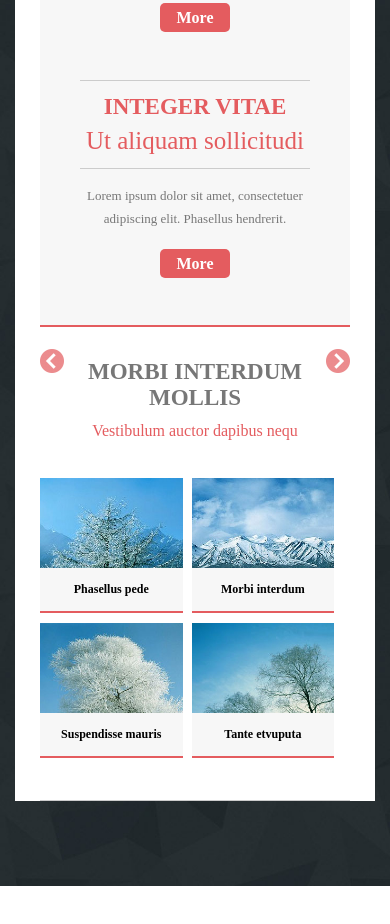
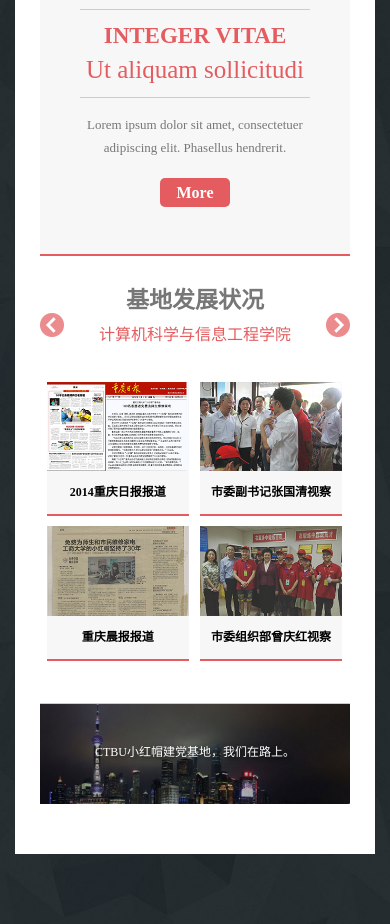
Before and after one commit to saralavigne6/RedHad, a plain HTML site: page index.html in a window 390 px wide. Shown: the part 926-1850 px from the top of the page. Before the commit the page ends 1812 px from the top, so only its background shows below. Drawn offline with Linux system fonts and the light colour scheme; files whose address does not match are found by name.

Commit message:
首页差底部

```diff
--- a/css/style.css
+++ b/css/style.css
@@ -9,7 +9,8 @@ html, body{
 }
 
 .mother-grid {
-    padding: 85px 0px;
+    /*padding: 85px 0px;*/
+    padding: 20px 0px 85px 0px;
     background: url(../images/m-banner.jpg) no-repeat;
     background-size: cover;
     -webkit-background-size:cover;
@@ -28,8 +29,10 @@ html, body{
     background: #e45c5f;
     position: absolute;
     width: 65%;
-    top: 50px;
+    top: 0px;
     left: 18%;
+
+
 }
 span.menu{
     display:none;
@@ -244,6 +247,15 @@ span.ph {
     background-color: #000;
 }
 
+.carousel .item1 {
+    height: 300px;
+    background-color: #000;
+}
+
+.carousel-caption .h1 {
+    margin-top: -110px;
+    font-size: 35px;
+}
 .carousel .item img {
     width: 100%;
 }
@@ -631,25 +643,27 @@ span.line-y {
 
 
 
+
+
 /*--media quries start here--*/
 @media(max-width:1440px){
     .top-strip {
         width: 75%;
-        top: 50px;
+        top: 0px;
         left: 13%;
     }
 }
 @media(max-width:1336px){
     .top-strip {
         width: 80%;
-        top: 50px;
+        top: 0px;
         left: 10%;
     }
 }
 @media(max-width:1280px){
     .top-strip {
         width: 84%;
-        top: 50px;
+        top: 0px;
         left: 8%;
     }
 }
@@ -666,6 +680,15 @@ span.line-y {
         font-size: 18px;
 
     }
+    .carousel .item1 {
+        height: 250px;
+        background-color: #000;
+    }
+
+    .carousel-caption .h1 {
+        margin-top: -100px;
+        font-size: 30px;
+    }
 }
 
 @media(max-width:1024px){
@@ -676,7 +699,8 @@ span.line-y {
         height: 400px;
     }
     .molli-grids {
-        margin: 0px 16px 0px 0px;
+        /*margin: 0px 16px 0px 0px;*/
+        margin: 0px 8.5px 0px 8.5px;
     }
     span.line-x {
         width: 155px;
@@ -698,7 +722,15 @@ span.line-y {
     .carousel-caption p {
         margin-bottom: 110px;
         font-size: 15px;
+    }
+    .carousel .item1 {
+        height: 230px;
+        background-color: #000;
+    }
 
+    .carousel-caption .h1 {
+        margin-top: -86px;
+        font-size: 24px;
     }
 }
 @media(max-width:768px) {
@@ -732,7 +764,7 @@ span.line-y {
         font-size: 30px;
     }
     .title-main {
-        padding: 45px 0px 30px 0px;
+        padding: 68px 0px 18px 0px;
     }
     .title-main a h1 {
         font-size: 30px;
@@ -811,7 +843,8 @@ span.line-y {
         font-size: 30px;
     }
     .molli-grids {
-        margin: 0px 12px 0px 0px;
+        /*margin: 0px 12px 0px 0px;*/
+        margin: 0px 6.3px 0px 6.3px;
     }
     .molli-grids h4 {
         font-size: 15px;
@@ -835,6 +868,15 @@ span.line-y {
         height: 285px;
     }
 
+    .carousel .item1 {
+        height: 200px;
+        background-color: #000;
+    }
+
+    .carousel-caption .h1 {
+        margin-top: -75px;
+        font-size: 21px;
+    }
 }
 
 @media(max-width:640px) {
@@ -889,13 +931,18 @@ span.line-y {
         padding: 2em 0px;
     }
     .molli-grids {
-        margin: 0px 9px 0px 0px;
+        /*margin: 0px 9px 0px 0px;*/
+        margin: 0px 4px 0px 6.5px;
     }
     .molli-grids h4 {
         font-size: 12px;
     }
     .callbacks_nav {
         top: 68%;
+    }
+    .carousel-caption h1 {
+        font-size: 20px;
+
     }
 
 }
@@ -906,6 +953,15 @@ span.line-y {
     .carousel .item {
         height: 265px;
     }
+
+    .carousel .item1 {
+        height: 180px;
+        background-color: #000;
+    }
+    .carousel-caption .h1 {
+        margin-top: -67px;
+        font-size: 18px;
+    }
 }
 @media(max-width:604px) {
     .carousel {
@@ -914,6 +970,7 @@ span.line-y {
     .carousel .item {
         height: 255px;
     }
+
 }
 @media(max-width:583px) {
     .carousel {
@@ -968,7 +1025,7 @@ span.line-y {
     .top-strip {
         width: 91%;
         left: 4.5%;
-        top: 55px;
+        top: 0px;
     }
 
     .title-main a h1 {
@@ -976,11 +1033,8 @@ span.line-y {
     }
 
     .title-main {
-        padding: 35px 0px 16px 0px;
-    }
+        padding: 35px 0px 10px 0px;
 
-    .title-main {
-        padding: 35px 0px 16px 0px;
     }
 
     span.menu {
@@ -1008,6 +1062,14 @@ span.line-y {
     }
     .carousel .item {
         height: 190px;
+    }
+    .carousel .item1 {
+        height: 100px;
+        background-color: #000;
+    }
+    .carousel-caption .h1 {
+        margin-top: -40px;
+        font-size: 14px;
     }
     .nunc-top h3 {
         font-size: 16px;
@@ -1049,15 +1111,24 @@ span.line-y {
         width: 46%;
     }
     .callbacks_nav {
-        top: 40%;
+        top: 50%;
     }
 }
+
+
+
 @media(max-width:458px) {
     .carousel {
         height:180px;
     }
     .carousel .item {
         height: 180px;
+    }
+    .carousel-caption h1 {
+        font-size: 16px;
+    }
+    .carousel-caption {
+        bottom: 10px;
     }
 }
 @media(max-width:439px) {
@@ -1075,6 +1146,14 @@ span.line-y {
     .carousel .item {
         height: 160px;
     }
+    .carousel .item1 {
+        height: 120px;
+        background-color: #000;
+    }
+    .carousel-caption .h1 {
+        margin-top: -40px;
+        font-size: 14px;
+    }
 }
 @media(max-width:397px) {
     .carousel {
@@ -1082,6 +1161,14 @@ span.line-y {
     }
     .carousel .item {
         height: 150px;
+    }
+    .carousel .item1 {
+        height: 100px;
+        background-color: #000;
+    }
+    .carousel-caption .h1 {
+        margin-top: -28px;
+        font-size: 12px;
     }
 }
 @media(max-width:375px) {
@@ -1092,6 +1179,8 @@ span.line-y {
         height: 140px;
     }
 }
+
+
 @media(max-width:357px) {
     .carousel {
         height:130px;
@@ -1191,5 +1280,16 @@ span.line-y {
     .molli-grids h4 {
         font-size: 11px;
     }
+    .carousel-caption h1 {
+        font-size: 13px;
+    }
+    .carousel .item1 {
+        height: 90px;
+        background-color: #000;
+    }
+    .carousel-caption .h1 {
+        margin-top: -40px;
+        font-size: 13px;
+    }
 
 }
--- a/index.html
+++ b/index.html
@@ -230,97 +230,115 @@
                     <div class="molli-top">
                         <span class="line-x"> </span>
                         <span class="line-y"> </span>
-                        <h3>MORBI INTERDUM MOLLIS</h3>
-                        <P>Vestibulum auctor dapibus nequ</P>
+                        <h3>基地发展状况</h3>
+                        <P>计算机科学与信息工程学院</P>
                     </div>
                     <ul class="rslides" id="slider4">
                         <li>
                             <div class="molli-grids">
-                                <img src="images/gd1.jpg" alt=""/>
+                                <img src="images/fz1.jpg" alt=""/>
                                 <div class="molli-text">
-                                    <h4>Tante etvuputa</h4>
+                                    <h4>重庆感动校园颁奖</h4>
                                 </div>
                             </div>
                             <div class="molli-grids">
-                                <img src="images/gd2.jpg" alt=""/>
+                                <img src="images/fz2.jpg" alt=""/>
                                 <div class="molli-text">
-                                    <h4>Phasellus pede</h4>
+                                    <h4>重庆市优秀团队</h4>
                                 </div>
                             </div>
                             <div class="molli-grids">
-                                <img src="images/gd3.jpg" alt=""/>
+                                <img src="images/fz3.jpg" alt=""/>
                                 <div class="molli-text">
-                                    <h4>Morbi interdum</h4>
+                                    <h4>CTBU感动校园</h4>
                                 </div>
                             </div>
                             <div class="molli-grids">
-                                <img src="images/gd4.jpg" alt=""/>
+                                <img src="images/fz4.jpg" alt=""/>
                                 <div class="molli-text">
-                                    <h4>Suspendisse mauris</h4>
+                                    <h4>2015优秀社团</h4>
                                 </div>
                             </div>
                         </li>
                         <li>
                             <div class="molli-grids">
-                                <img src="images/gd2.jpg" alt=""/>
+                                <img src="images/fz5.jpg" alt=""/>
                                 <div class="molli-text">
-                                    <h4>Phasellus pede</h4>
+                                    <h4>2014重庆日报报道</h4>
                                 </div>
                             </div>
                             <div class="molli-grids">
-                                <img src="images/gd3.jpg" alt=""/>
+                                <img src="images/fz6.jpg" alt=""/>
                                 <div class="molli-text">
-                                    <h4>Morbi interdum</h4>
+                                    <h4>市委副书记张国清视察</h4>
                                 </div>
                             </div>
                             <div class="molli-grids">
-                                <img src="images/gd4.jpg" alt=""/>
+                                <img src="images/fz7.jpg" alt=""/>
                                 <div class="molli-text">
-                                    <h4>Suspendisse mauris</h4>
+                                    <h4>重庆晨报报道</h4>
                                 </div>
                             </div>
                             <div class="molli-grids">
-                                <img src="images/gd1.jpg" alt=""/>
+                                <img src="images/fz8.jpg" alt=""/>
                                 <div class="molli-text">
-                                    <h4>Tante etvuputa</h4>
+                                    <h4>市委组织部曾庆红视察</h4>
                                 </div>
                             </div>
                         </li>
                         <li>
                             <div class="molli-grids">
-                                <img src="images/gd3.jpg" alt=""/>
+                                <img src="images/fz9.jpg" alt=""/>
                                 <div class="molli-text">
-                                    <h4>Morbi interdum</h4>
+                                    <h4>走进乐一融合幼儿园</h4>
                                 </div>
                             </div>
                             <div class="molli-grids">
-                                <img src="images/gd4.jpg" alt=""/>
+                                <img src="images/fz10.jpg" alt=""/>
                                 <div class="molli-text">
-                                    <h4>Suspendisse mauris</h4>
+                                    <h4>小红帽义协送军服</h4>
                                 </div>
                             </div>
                             <div class="molli-grids">
-                                <img src="images/gd1.jpg" alt=""/>
+                                <img src="images/fz11.jpg" alt=""/>
                                 <div class="molli-text">
-                                    <h4>Tante etvuputa</h4>
+                                    <h4>良模支教</h4>
                                 </div>
                             </div>
                             <div class="molli-grids">
-                                <img src="images/gd2.jpg" alt=""/>
+                                <img src="images/fz12.jpg" alt=""/>
                                 <div class="molli-text">
-                                    <h4>Phasellus pede</h4>
+                                    <h4>2006年服务照片</h4>
                                 </div>
                             </div>
                         </li>
                     </ul>
+
                 </div>
                 <div class="clearfix"> </div>
             </div>
             <div class="clearfix"> </div>
             <!--molli end here-->
 
+            <!--divider banner-->
+            <div id="ad-carousel" class="carousel slide" data-ride="carousel">
+                <div class="carousel-inner">
+                    <div class="item1">
+                        <img style="width:100%;" class="img-responsive" src="images/divider1.jpg" alt="1 slide">
+
+                        <div class="container">
+                            <div class="carousel-caption">
+                                <h1 class="h1">CTBU小红帽建党基地，我们在路上。</h1>
+
+                                <!--<p></p>-->
 
 
+                            </div>
+                        </div>
+                    </div>
+                </div>
+
+            </div>
 
         </div>
     </div>
```
Also changed, not shown: images/divider1.jpg (added), images/fz1.jpg (added), images/fz10.jpg (added), images/fz11.jpg (added), images/fz12.JPG (added), images/fz2.jpg (added), images/fz3.jpg (added), images/fz4.jpg (added), images/fz5.jpg (added), images/fz6.jpg (added), images/fz7.jpg (added), images/fz8.jpg (added), images/fz9.jpg (added).
